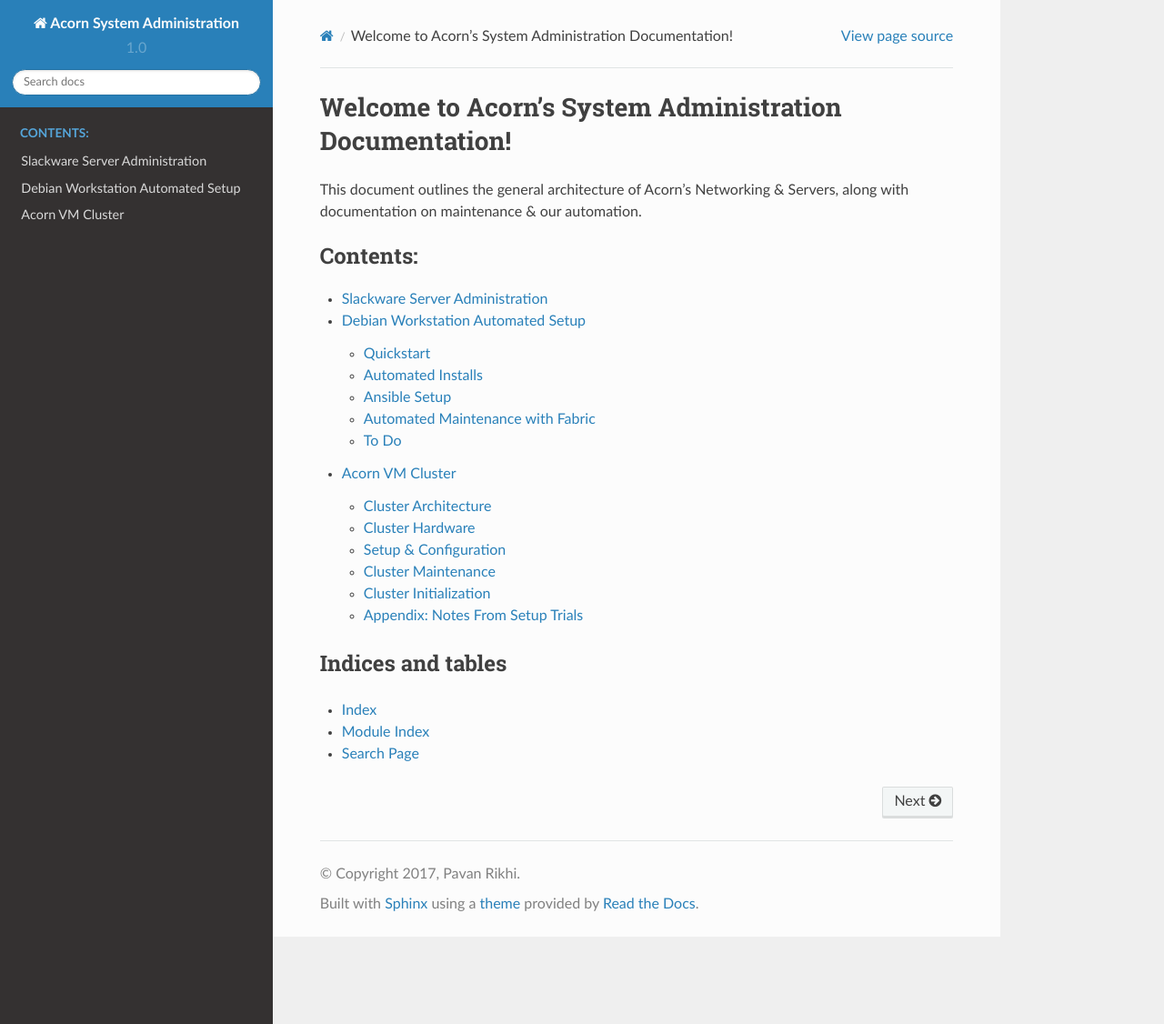
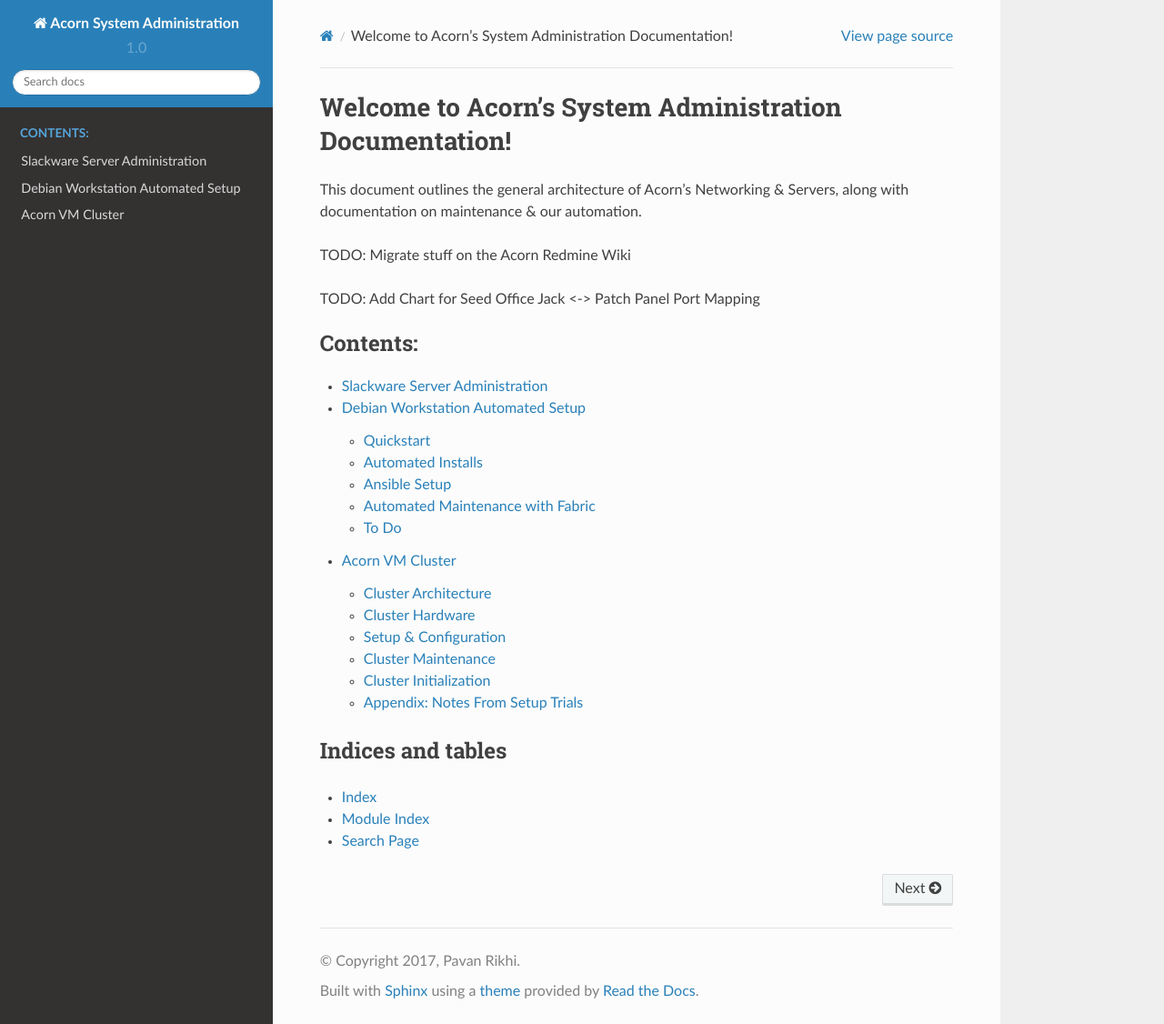
Before and after one commit to prikhi/sysadmintools, a Sphinx documentation site: the page built from docs/source/index.rst, in a window 1280 px wide and 1126 px high. Shown: the whole window at 91% size. Built offline with Sphinx 7.4.7 and the Read the Docs theme 2.0.0, drawn with Linux system fonts in a browser that asks for light colours; some of the changed lines change nothing that is shown.

Commit message:
Cleanup Docs

```diff
--- a/docs/source/conf.py
+++ b/docs/source/conf.py
@@ -116,7 +116,7 @@
 # -- Options for HTMLHelp output ------------------------------------------
 
 # Output file base name for HTML help builder.
-htmlhelp_basename = 'AcornNetworkSystemAdministrationDocumentationdoc'
+htmlhelp_basename = 'AcornSystemAdministrationdoc'
 
 
 # -- Options for LaTeX output ---------------------------------------------
@@ -143,7 +143,7 @@
 # (source start file, target name, title,
 #  author, documentclass [howto, manual, or own class]).
 latex_documents = [
-    (master_doc, 'AcornNetworkSystemAdministrationDocumentation.tex', 'Acorn Network \\& System Administration Documentation Documentation',
+    (master_doc, 'AcornSystemAdministration.tex', 'Acorn System Administration Documentation',
      'Pavan Rikhi', 'manual'),
 ]
 
@@ -153,7 +153,7 @@
 # One entry per manual page. List of tuples
 # (source start file, name, description, authors, manual section).
 man_pages = [
-    (master_doc, 'acornnetworksystemadministrationdocumentation', 'Acorn Network & System Administration Documentation Documentation',
+    (master_doc, 'acornnetworksystemadministrationdocumentation', 'Acorn System Administration Documentation',
      [author], 1)
 ]
 
@@ -164,7 +164,7 @@
 # (source start file, target name, title, author,
 #  dir menu entry, description, category)
 texinfo_documents = [
-    (master_doc, 'AcornNetworkSystemAdministrationDocumentation', 'Acorn Network & System Administration Documentation Documentation',
-     author, 'AcornNetworkSystemAdministrationDocumentation', 'One line description of project.',
+    (master_doc, 'AcornSystemAdministration', 'Acorn System Administration Documentation',
+     author, 'AcornNetworkSystemAdministration', 'One line description of project.',
      'Miscellaneous'),
 ]
--- a/docs/source/index.rst
+++ b/docs/source/index.rst
@@ -5,6 +5,10 @@
 
 This document outlines the general architecture of Acorn's Networking &
 Servers, along with documentation on maintenance & our automation.
+
+TODO: Migrate stuff on the Acorn Redmine Wiki
+
+TODO: Add Chart for Seed Office Jack <-> Patch Panel Port Mapping
 
 .. toctree::
    :maxdepth: 2
```
